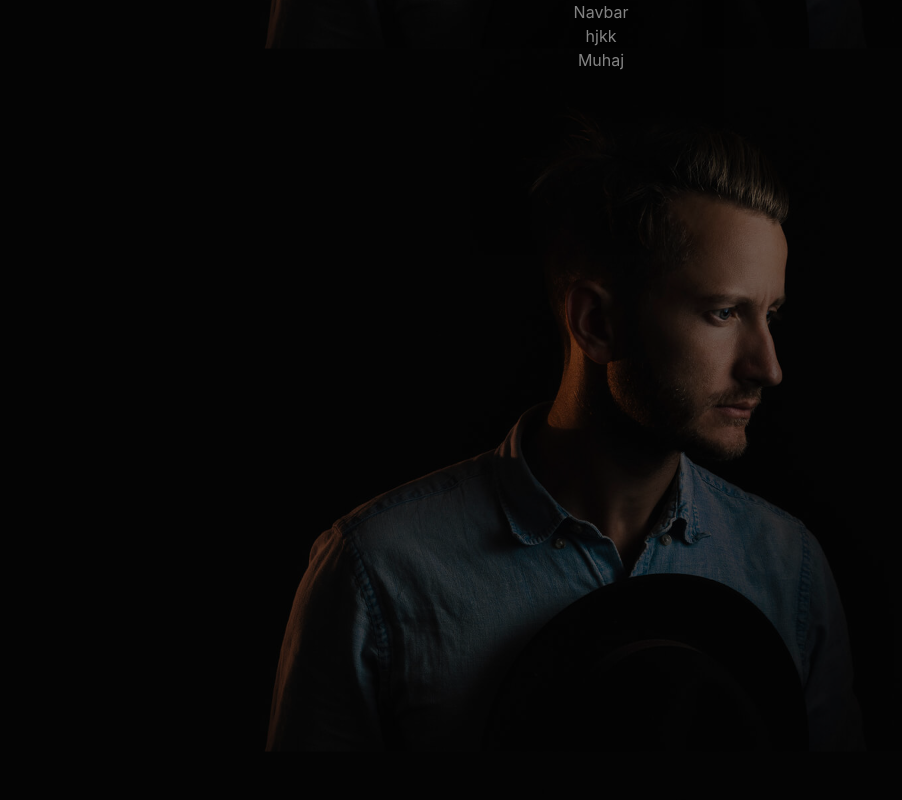
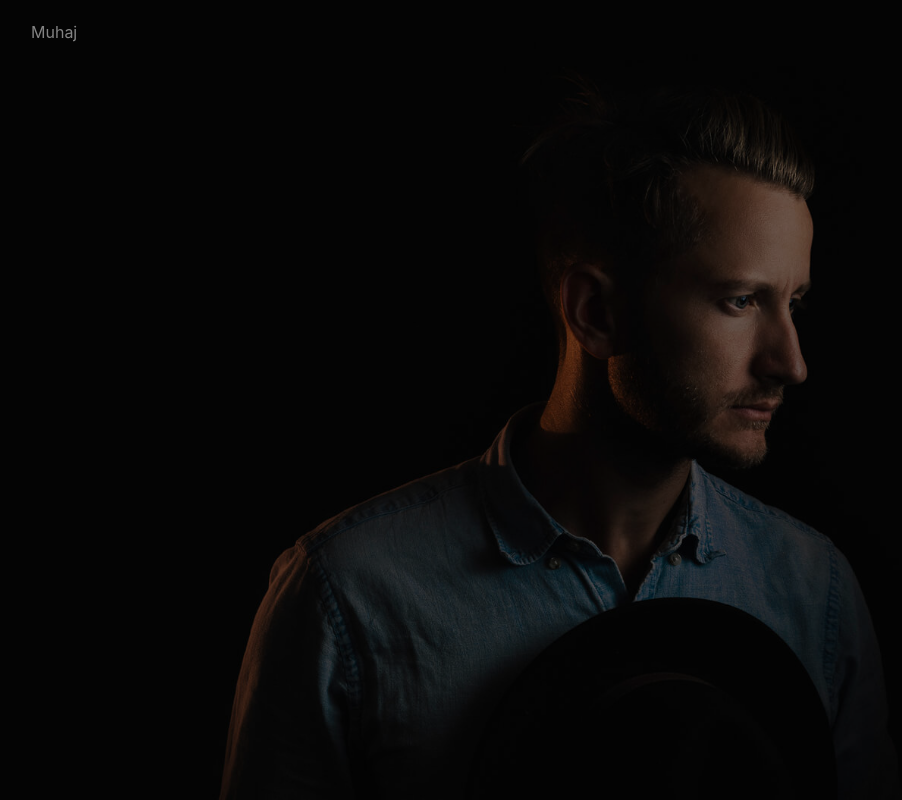
Before and after one commit to muhaj-dev/My_Portfolio, a React (Create React App) app: page / in a window 1280 px wide. Shown: the whole page, without its empty margins (39-941 px from the left). Built offline with nearby package versions, Linux system fonts and the light colour scheme.

Commit message:
Navbar UI

```diff
--- a/src/App.css
+++ b/src/App.css
@@ -1,3 +1,7 @@
+*{
+  padding: 0;
+  margin: 0;
+}
 .App {
   text-align: center;
   color: white;
@@ -6,7 +10,7 @@
   height: 100vh;
   width: 100vw;
   background: url("../src/Assets/images/hero-bg.jpg")  center;
-  background-size: contain;
+  background-size: cover;
   background-color: black;
 }
 .h{
--- a/src/components/Navbar.jsx
+++ b/src/components/Navbar.jsx
@@ -1,7 +1,18 @@
 import React from 'react'
+
+import { Box } from '@chakra-ui/react'
 
 export const Navbar = () => {
   return (
-    <div>Navbar</div>
+    <>
+        <Box
+          zIndex="10000"
+          pos="fixed"
+          padding="20px 0"
+        >
+            <h1>Muhaj</h1>
+        </Box>
+
+    </>
   )
 }
--- a/src/pages/Home.jsx
+++ b/src/pages/Home.jsx
@@ -5,12 +5,9 @@ import { Navbar } from '../components/Navbar'
 const Home = () => {
   return (
     <div className='h'>
-        <Box zIndex="3">
+        <Box p="0 70px">
             <Navbar />
-            <Text color="white" >hjkk</Text>
-            <h1>Muhaj</h1>
         </Box>
-
     </div>
   )
 }
--- a/src/theme.jsx
+++ b/src/theme.jsx
@@ -3,9 +3,10 @@ import { extendTheme } from "@chakra-ui/react";
 
 // 2. Extend the theme to include custom colors, fonts, etc
 const colors = {
-  primary: "#8027F4",
-  primaryLight: "#D9BBFF",
-  secondary: "#F39DFF",
+  primary: "#0d6efd",
+  TextColor: "color: rgb(78, 78, 78)",
+  bgLight: "rgb(245, 245, 245)",
+  bgDark: "rgba(0, 0, 0, 0.9)"
 };
 
 export const theme = extendTheme({ colors });
```
